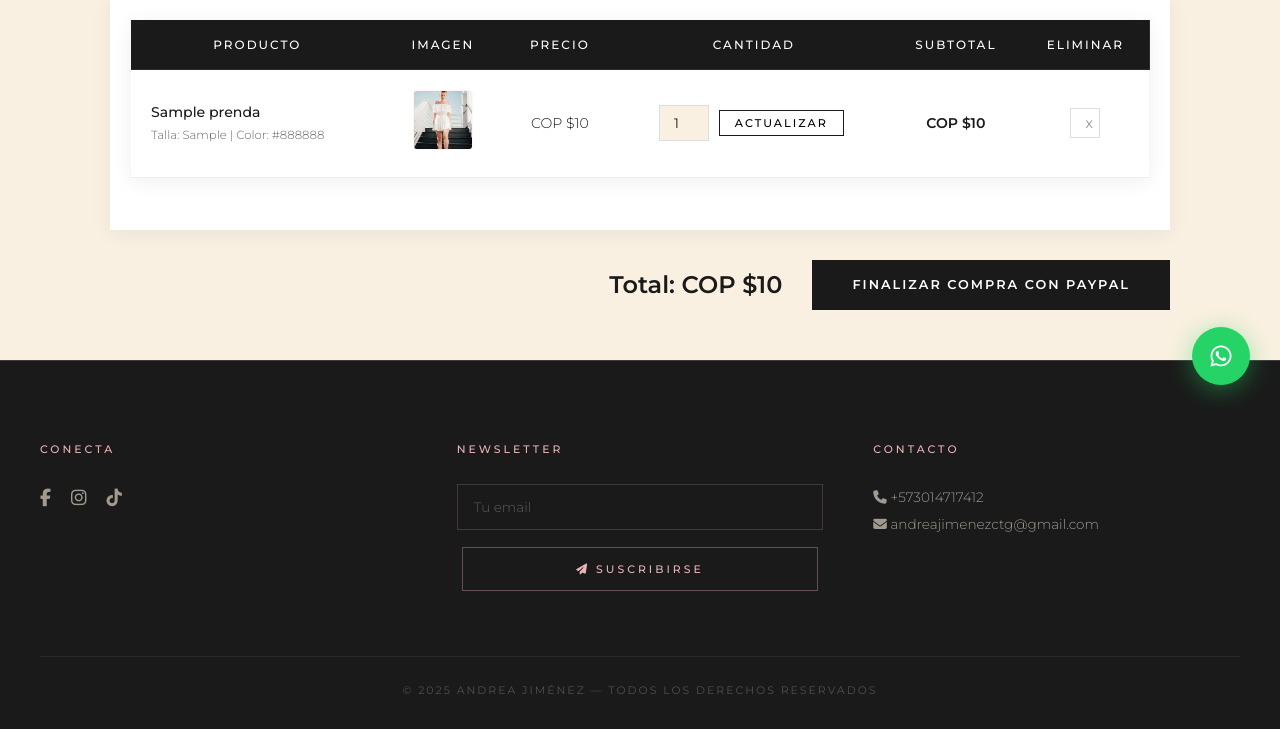
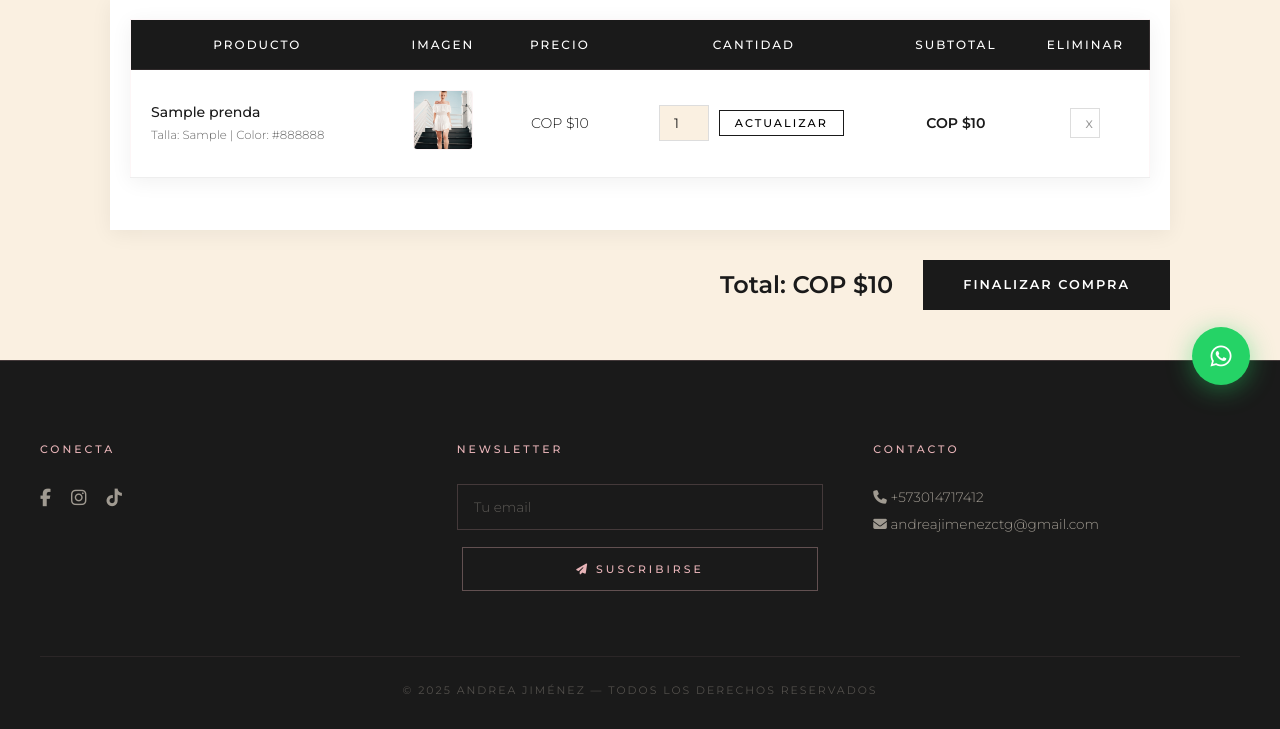
Before and after one commit to andreajimenezctg/Andrea_jimenez, a Django app: page /carrito/ in a window 1280 px wide. Shown: the part 385-1114 px from the top of the page. Run offline with Django 5.2, Linux system fonts and the light colour scheme; a user stored in the database is signed in; tables that the repository leaves empty hold one stand-in row (values such as "Sample post"); some web fonts are replaced.

Commit message:
Fix: Rename checkout button in cart to match user wording

```diff
--- a/templates/cliente/carrito.html
+++ b/templates/cliente/carrito.html
@@ -140,7 +140,7 @@
 
     <div class="cart-footer">
         <div class="total-amount">Total: COP ${{ total|floatformat:0 }}</div>
-        <a href="{% url 'checkout' %}" class="btn-checkout">Finalizar Compra con PayPal</a>
+        <a href="{% url 'checkout' %}" class="btn-checkout">Finalizar Compra</a>
     </div>
 
     {% else %}
```
